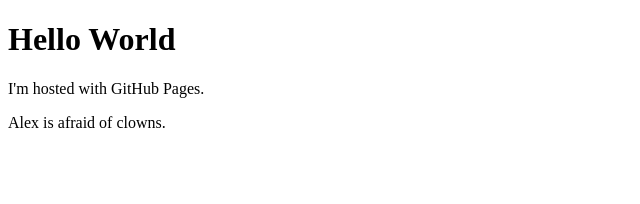
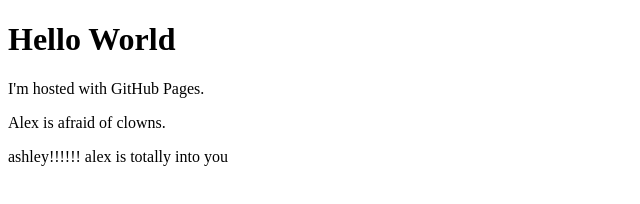
Before and after one commit to WagnerMK2/WagnerMK2.github.io, a plain HTML site: page index.html in a window 1280 px wide. Shown: the whole page, without its empty margins (0-640 px from the left). Drawn offline with Linux system fonts and the light colour scheme.

Commit message:
Update index.html

```diff
--- a/index.html
+++ b/index.html
@@ -4,5 +4,6 @@
 <h1>Hello World</h1>
 <p>I'm hosted with GitHub Pages.</p>
 <p>Alex is afraid of clowns.</p>
+  <p>ashley!!!!!!  alex is totally into you<p>
 </body>
 </html>
```
